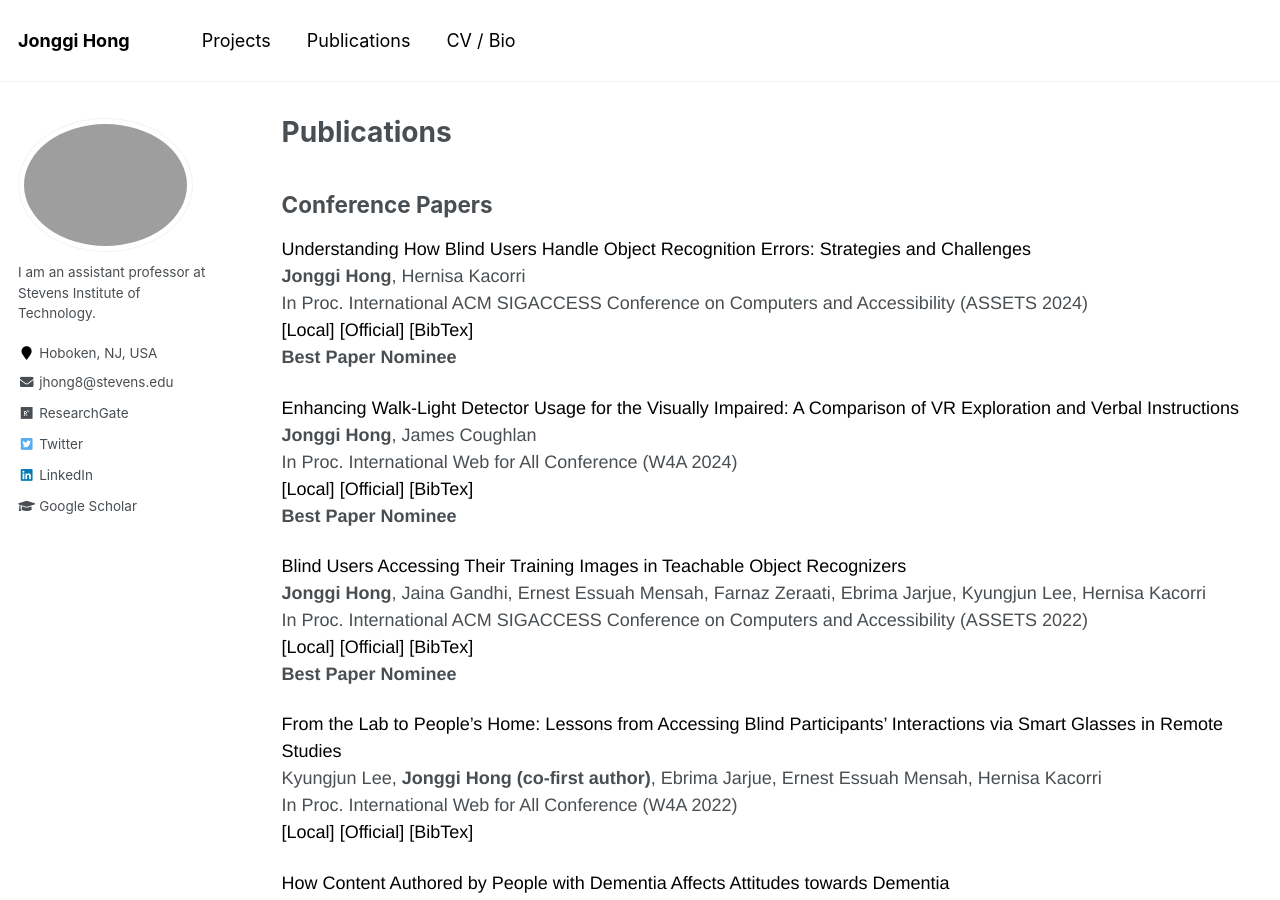
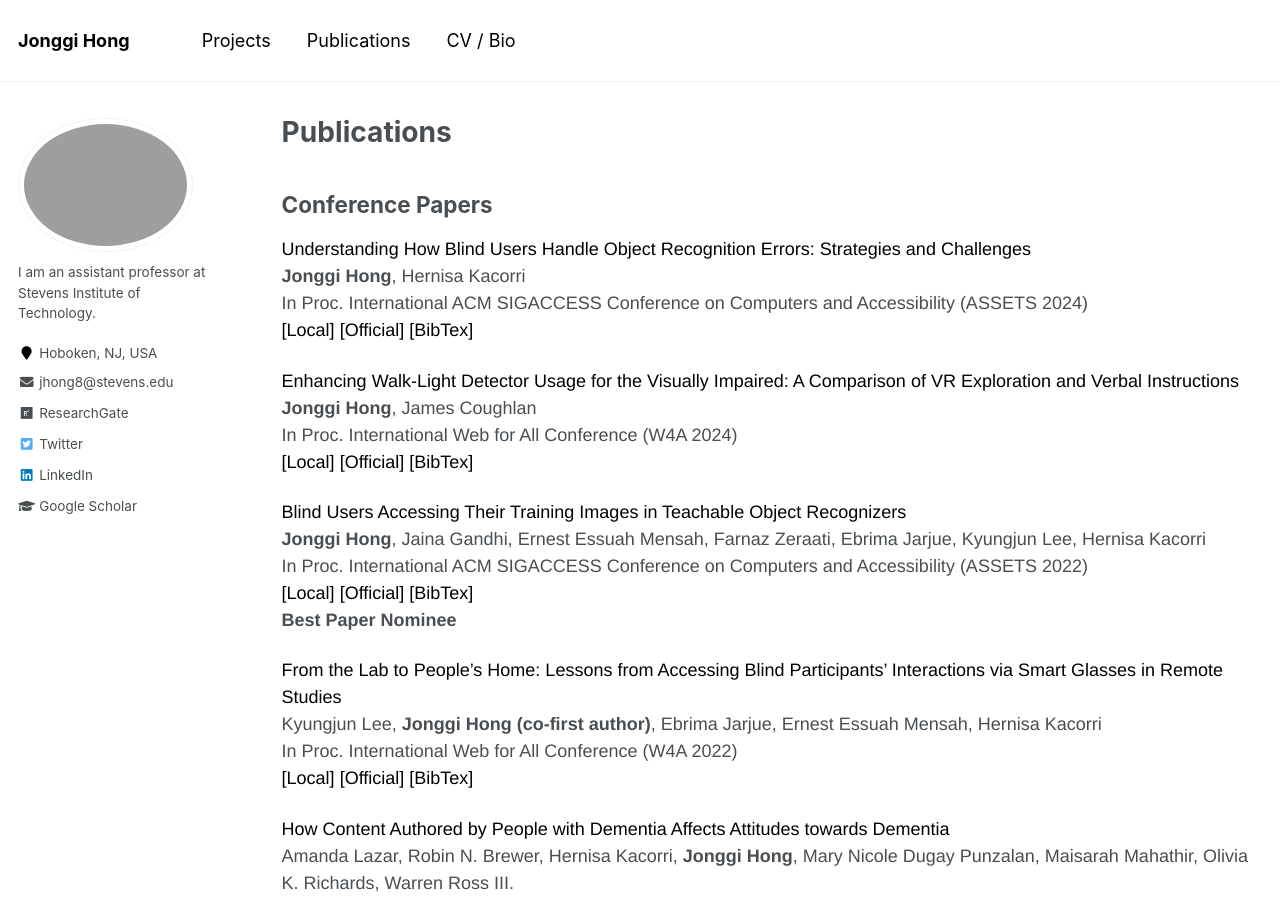
Before and after one commit to jonggi/jonggi.github.io, a Jekyll site: the page built from publications.md, in a window 1280 px wide and 900 px high. Built offline with Jekyll 4.4.1, drawn with Linux system fonts in a browser that asks for light colours.

Commit message:
fix errors

```diff
--- a/publications.md
+++ b/publications.md
@@ -25,8 +25,8 @@ $(function(){
 In Proc. International ACM SIGACCESS Conference on Computers and Accessibility (ASSETS 2024)<br>
 [[Local]](/papers/ASSETS2024_ObjRecErrors.pdf)
 [[Official]](https://dl.acm.org/doi/abs/10.1145/3663548.3675635?casa_token=B88UZNA-1BUAAAAA:QZ762NsMbNX_rrTae5ntwtoKlVQY4d1ja6PKUMjRkNU3Ryb0LpQl1UzZY2VDNtv_JqqE2usneCs1TQ)
-<a class="hong2024how_open">[BibTex]</a> <!-- Don't forget to add '_open' at the end of class name -->
-<br><b> Best Paper Nominee </b>
+<a class="hong2024Understanding_open">[BibTex]</a> <!-- Don't forget to add '_open' at the end of class name -->
+
 
 [Enhancing Walk-Light Detector Usage for the Visually Impaired: A Comparison of VR Exploration and Verbal Instructions](/papers/W4A2024_VRTraining.pdf)<br>
 **Jonggi Hong**, James Coughlan <br>
@@ -34,7 +34,7 @@ In Proc. International Web for All Conference (W4A 2024)<br>
 [[Local]](/papers/W4A2024_VRTraining.pdf)
 [[Official]]()
 <a class="hong2024enhancing_open">[BibTex]</a> <!-- Don't forget to add '_open' at the end of class name -->
-<br><b> Best Paper Nominee </b>
+
 
 [Blind Users Accessing Their Training Images in Teachable Object Recognizers](/papers/ASSETS2022-Descriptors.pdf)<br>
 **Jonggi Hong**, Jaina Gandhi, Ernest Essuah Mensah, Farnaz Zeraati, Ebrima Jarjue, Kyungjun Lee, Hernisa Kacorri <br>
```
